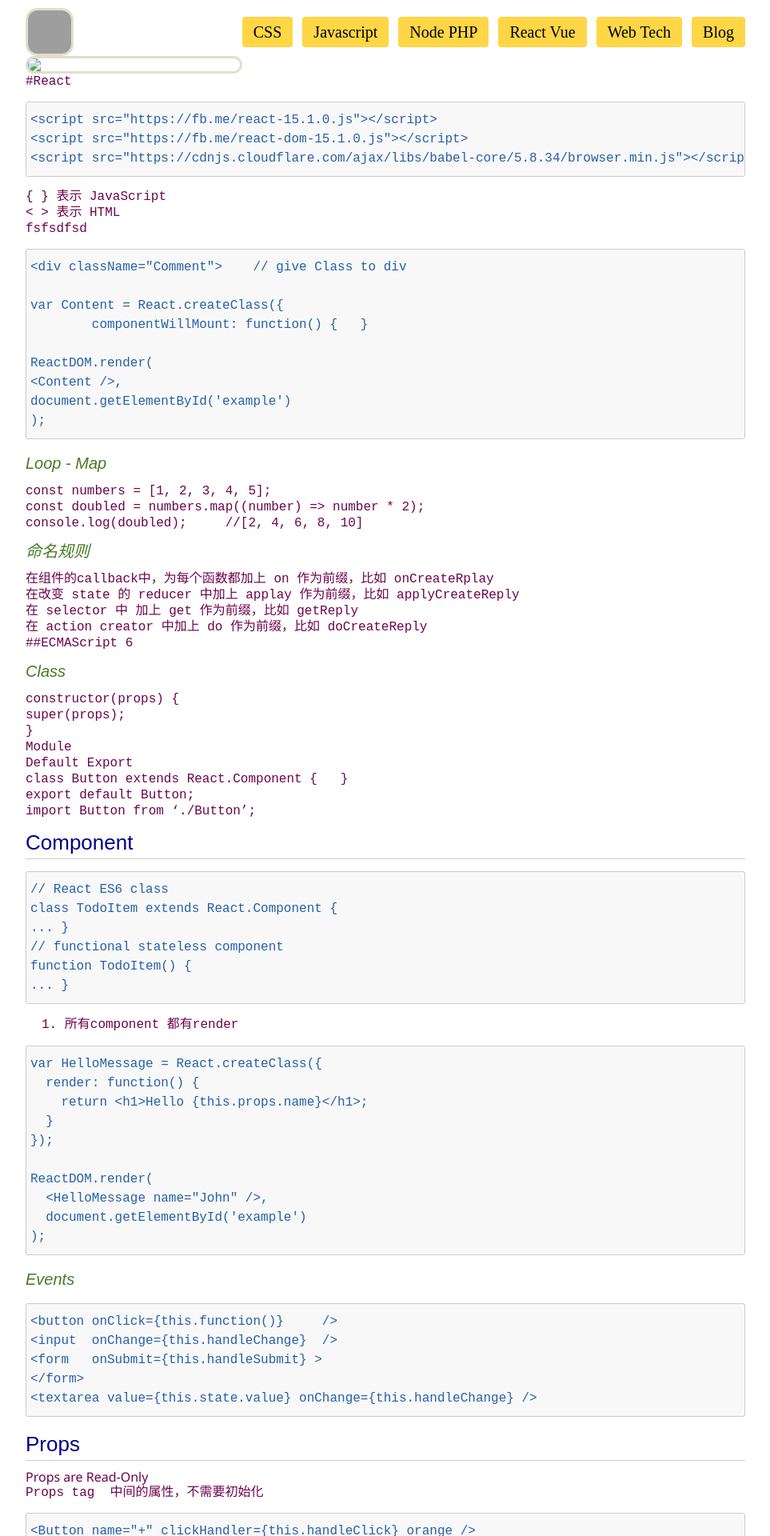
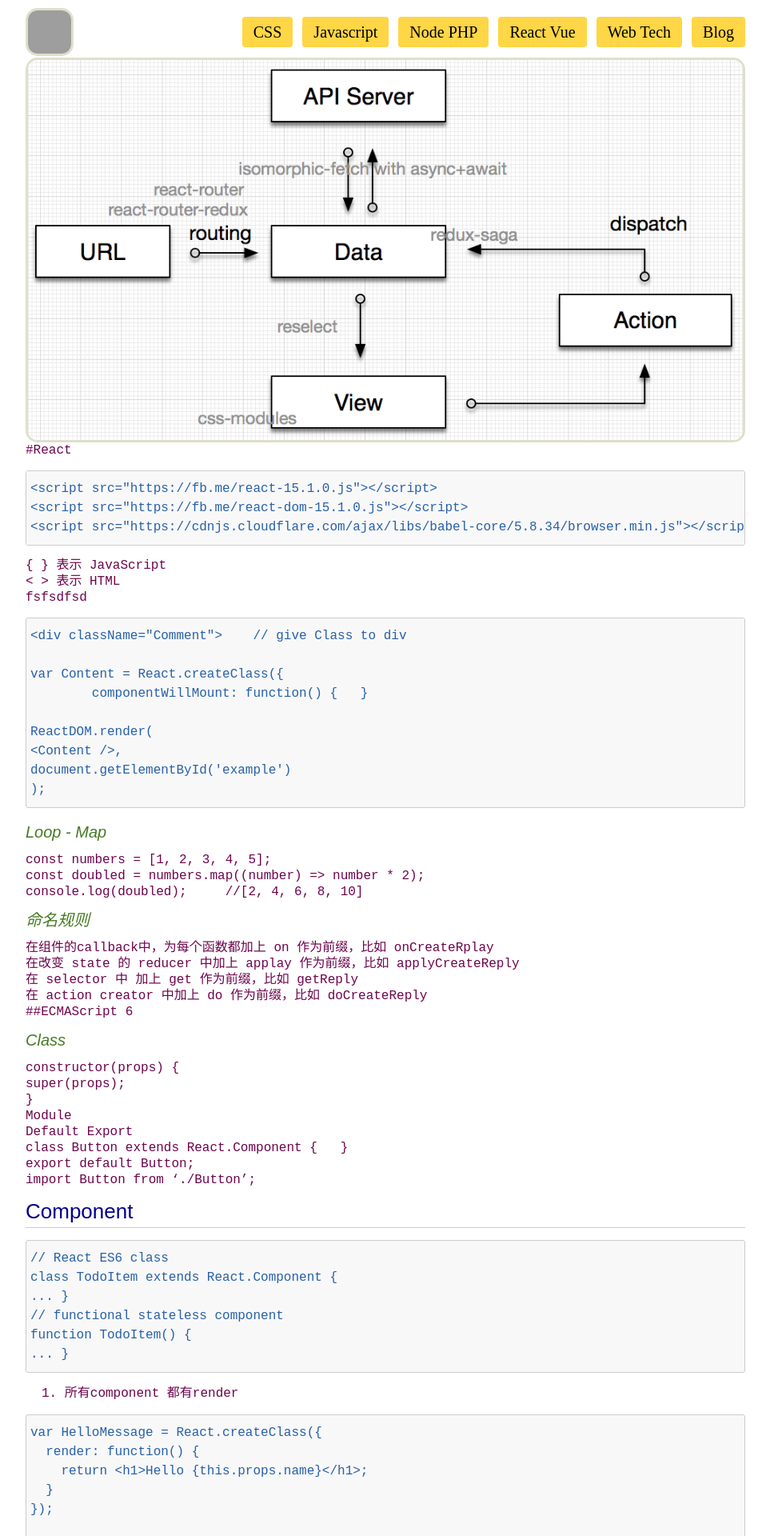
Before and after one commit to rfd3344a/rfd3344.github.io, a Jekyll site: the page built from notes/React Vue.md, in a window 1280 px wide. Shown: the top 1920 px of the page at 80% size, without its empty margins (158-1121 px from the left). Built offline with Jekyll 4.4.1, drawn with Linux system fonts in a browser that asks for light colours; some web fonts are replaced; grey boxes are pictures that could not be loaded.

Commit message:
Update React Vue.md

````diff
--- a/notes/React Vue.md
+++ b/notes/React Vue.md
@@ -2,7 +2,7 @@
 layout: notes
 ---
 
-<img src= "./zPhoto/Frontend_Diagram.png" />
+<img src= "../zPhoto/Frontend_Diagram.png" />
 
 #React
 ```
@@ -180,7 +180,7 @@ handleSubmit(event) {
 判断组件挂载状态: isMounted
 
 ## 生命周期 Mount
-<img src="zPhoto/React-LifeCycle.png"/>
+<img src="../zPhoto/React-LifeCycle.png"/>
 componentWillMount()	render前调用, once only
 componentDidMount()		render后调用, once only
 componentWillUnmount()	移除时调用
@@ -193,8 +193,8 @@ componentDidUpdate(object prevProps, object prevState)
 DOM更新后调用
 
 # Redux-React
-<img src="zPhoto/Flux Flow.png">
-<img src="zPhoto/Redux Flow.png">
+<img src="../zPhoto/Flux Flow.png">
+<img src="../zPhoto/Redux Flow.png">
 Action: Topic
 Reducer: 修改 State
 Presenter Component:  静态组件
````
